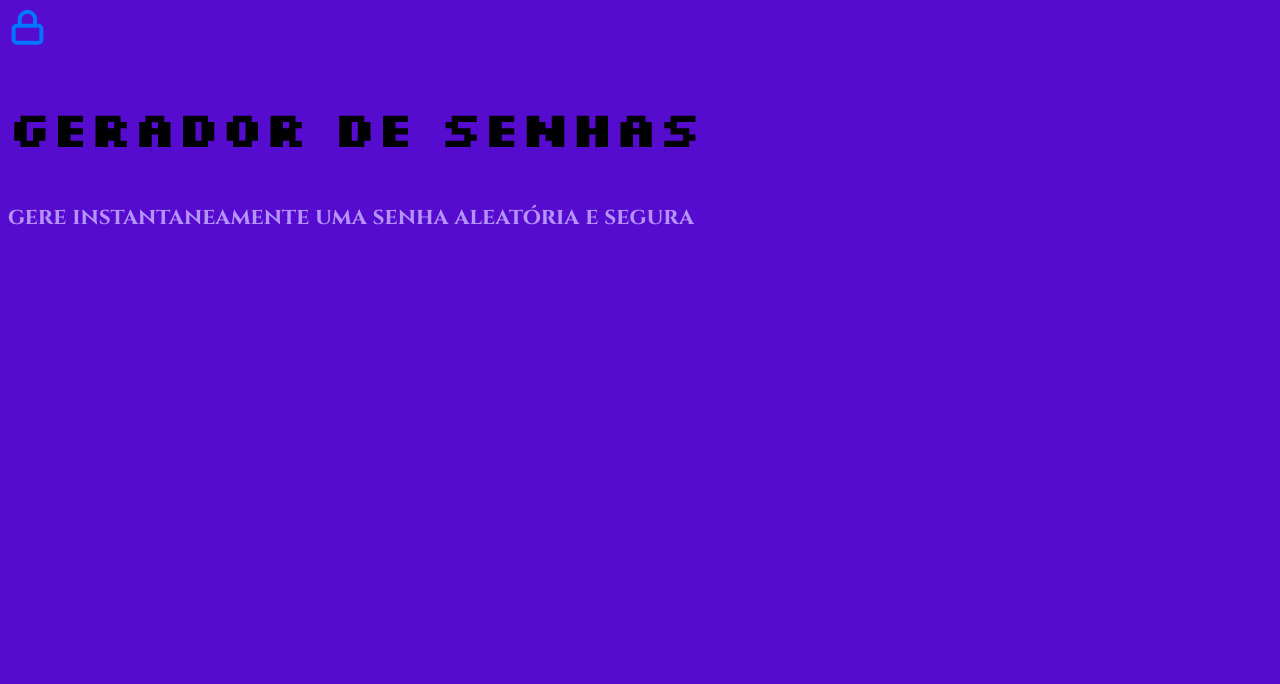
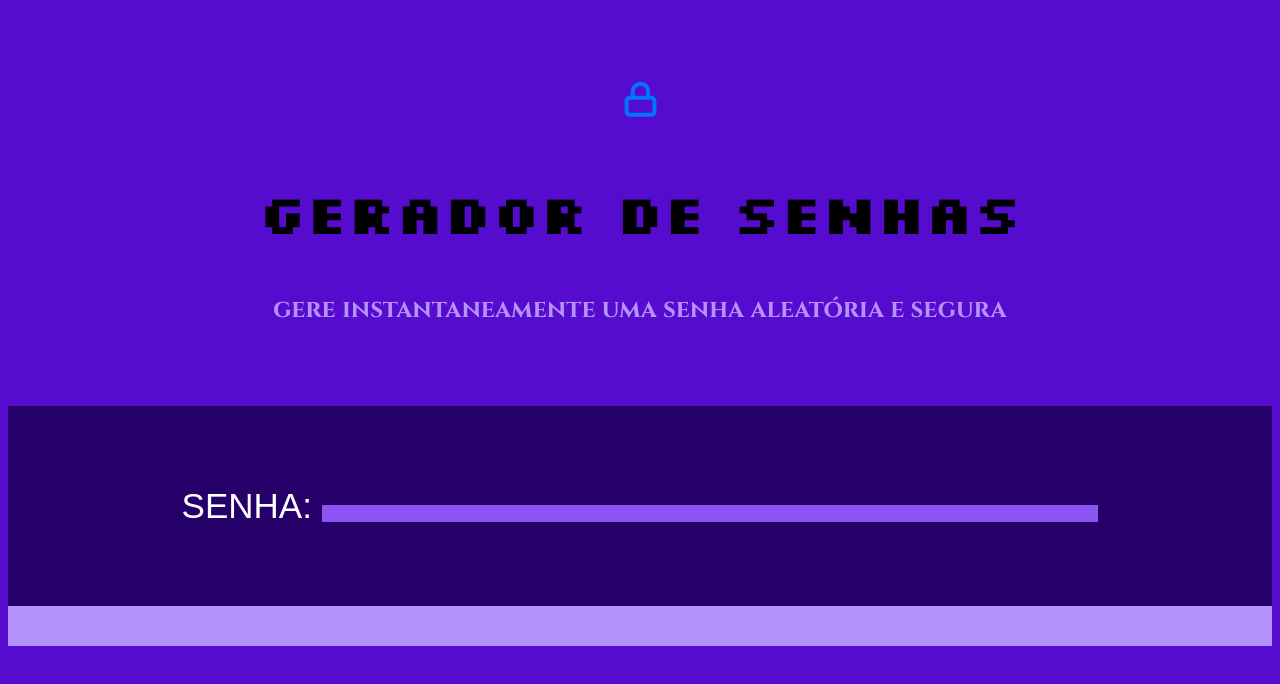
Before and after one commit to isadoratelles/gerador-de-senhas, a plain HTML site: page site de seg/index.html in a window 1280 px wide. Drawn offline with Linux system fonts and the light colour scheme; a web font is replaced by a local one.

Commit message:
Add files via upload

```diff
--- a/site de seg/index.html
+++ b/site de seg/index.html
@@ -14,6 +14,10 @@
             <h2 class="titulo-principal">gerador de senhas</h2>
             <h3 class="titulo-secundario">gere instantaneamente uma senha aleatória e segura</h3>
         </div>
+        <div class="conteudo-senha">
+            <label for="senha">SENHA:</label>
+            <input name="senha" type="password" id="campo-senha">
+        </div>
     </section>
 
 </body>
--- a/site de seg/style.css
+++ b/site de seg/style.css
@@ -1,12 +1,12 @@
 @import url('https://fonts.googleapis.com/css2?family=Silkscreen:wght@400;700&display=swap');
 @import url('https://fonts.googleapis.com/css2?family=Cinzel:wght@400..900&family=Silkscreen:wght@400;700&display=swap');
-
+@import url('https://fonts.googleapis.com/css2?family=Tiny5&display=swap');
 :root{
     --cor-da-letra:rgb(182, 147, 252);
     --cor-de-fundo:rgb(86, 12, 206);
     --fundo-senha:rgb(37, 0, 105);
     --fundo-texto:rgb(140, 84, 245);
-    --borda:white;
+    --borda:rgb(182, 147, 252);
     --fonte:"Cinzel", serif;
     --fonte2:"Silkscreen", "sans-serif";
 
@@ -19,8 +19,44 @@ body{
     font-size: 20px;
 }
 
+.conteudo{
+
+    text-align: center;
+    font-size: 35px;
+    }
+
+    .img{
+
+    width: 80px;
+    }
+
 .titulo-principal{
-    font-size: 50px;
+    font-size: 55px;
     font-family: var(--fonte2);
     color:rgb(0, 0, 0);
 }
+
+.titulo-secundario{
+    font-size: 25px;
+}
+
+.conteudo-titulo{
+    text-align:center;
+    margin-top: 80px;
+}
+
+.conteudo-senha{
+    margin-top: 80px;
+    background: var(--fundo-senha);
+    padding:80px;
+    border-bottom: 40px solid var(--borda);
+    font-family:"Tiny5", sans-serif;
+    color: white;
+}
+
+#campo-senha{
+    background-color: var(--fundo-texto);
+    border:none;
+    color:var (--cor-da-letra);
+    width:70%;
+}
```
